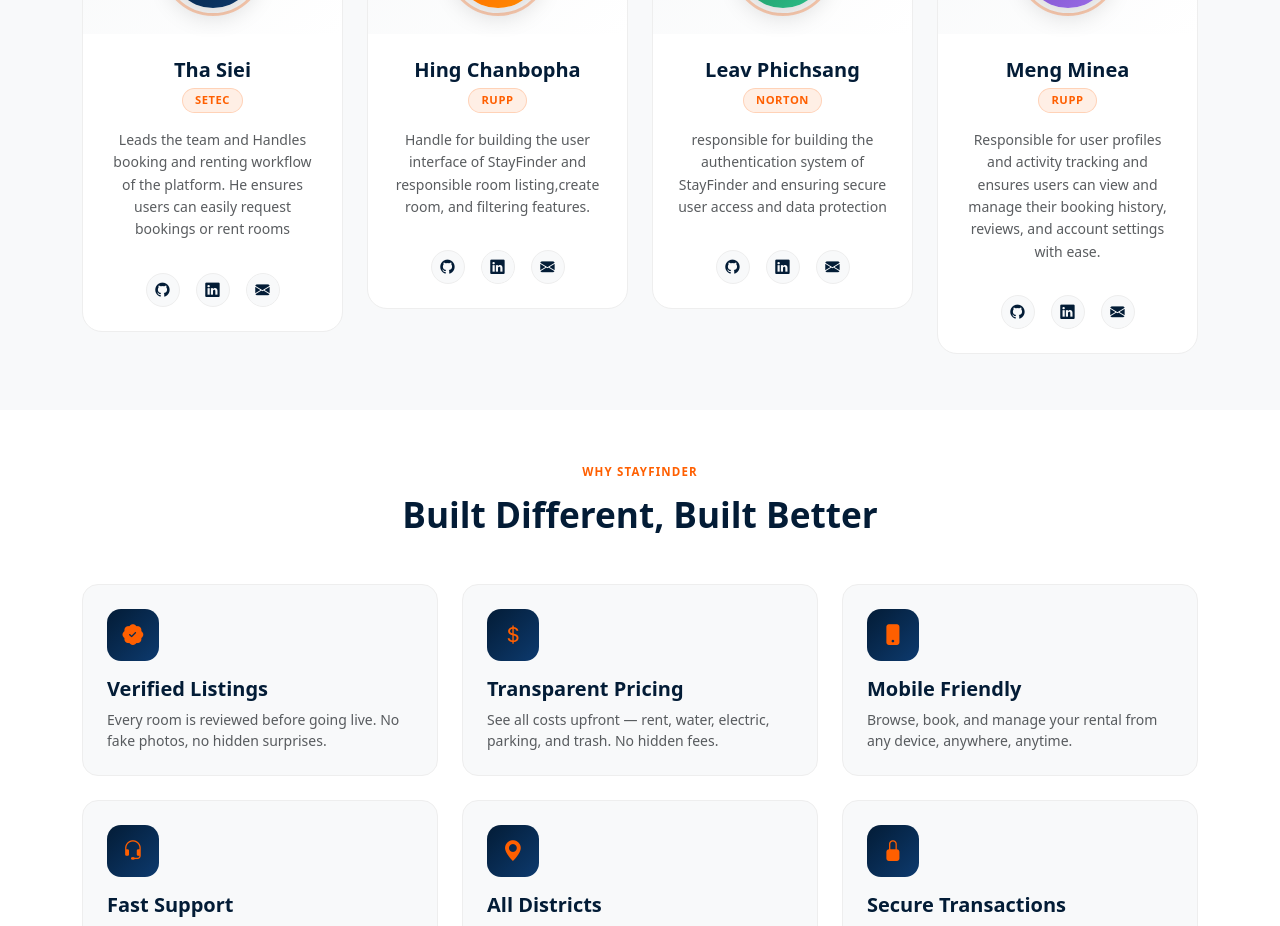
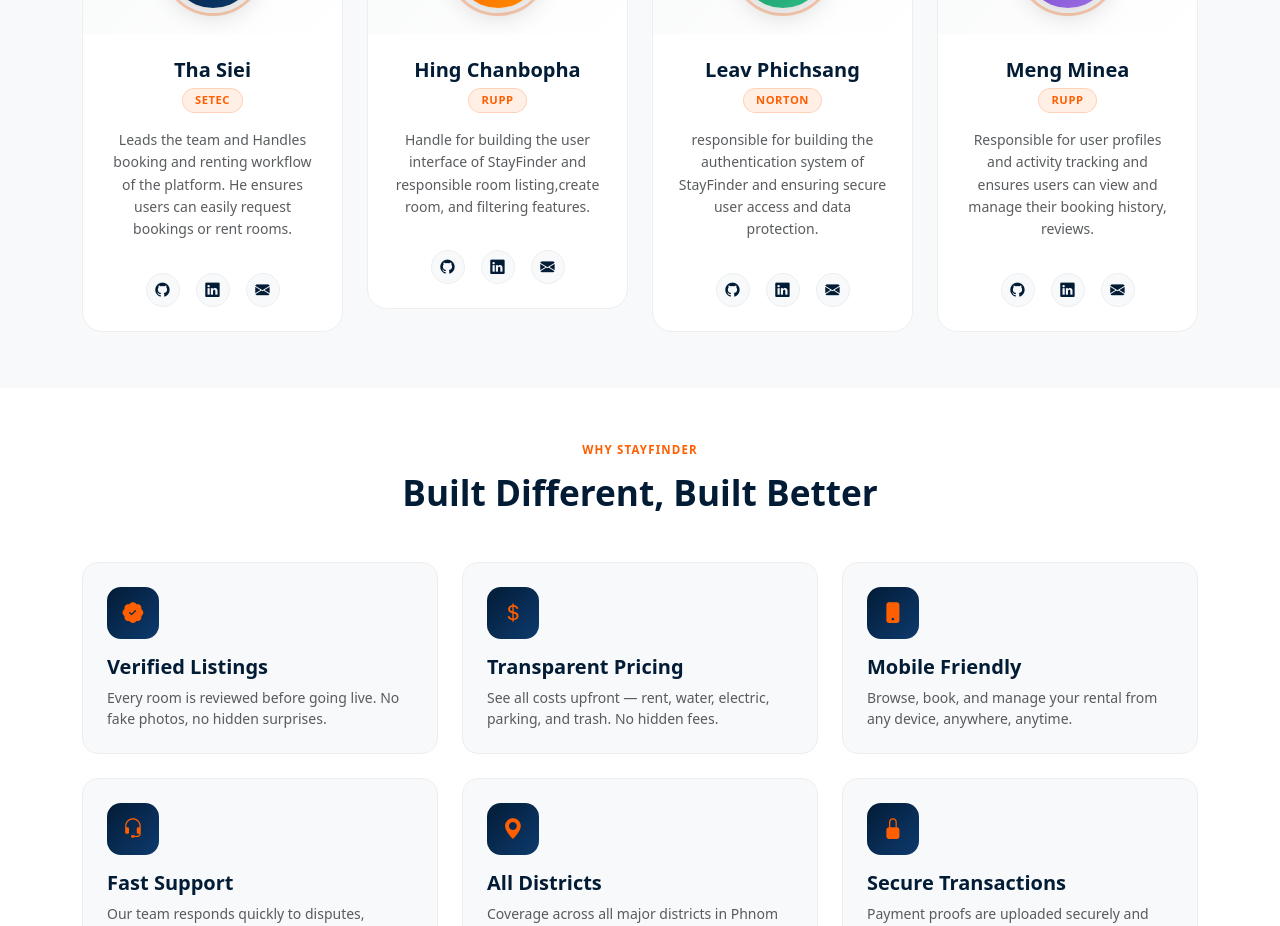
Before and after one commit to bobophaa/StayFinder-Project, a Vue app: page /about in a window 1280 px wide. Shown: the part 1960-2886 px from the top of the page. Built offline with nearby package versions, Linux system fonts and the light colour scheme.

Commit message:
update code

```diff
--- a/src/views/User/AboutUs.vue
+++ b/src/views/User/AboutUs.vue
@@ -240,7 +240,7 @@ const team = [
   {
     name: 'Tha Siei',
     role: 'SETEC',
-    bio: 'Leads the team and Handles booking and renting workflow of the platform. He ensures users can easily request bookings or rent rooms',
+    bio: 'Leads the team and Handles booking and renting workflow of the platform. He ensures users can easily request bookings or rent rooms.',
     // skills: ['Vue 3', 'Node.js', 'Project Management'],
     bg: 'linear-gradient(135deg, #031c36, #0d3a6e)',
     github: '#',
@@ -260,7 +260,7 @@ const team = [
   {
     name: 'Leav Phichsang',
     role: 'Norton',
-    bio: 'responsible for building the authentication system of StayFinder and ensuring secure user access and data protection',
+    bio: 'responsible for building the authentication system of StayFinder and ensuring secure user access and data protection.',
     // skills: ['Figma', 'CSS', 'Design Systems'],
     bg: 'linear-gradient(135deg, #198754, #2dc08c)',
     github: '#',
@@ -270,7 +270,7 @@ const team = [
   {
     name: 'Meng Minea',
     role: 'RUPP',
-    bio: 'Responsible for user profiles and activity tracking and ensures users can view and manage their booking history, reviews, and account settings with ease.',
+    bio: 'Responsible for user profiles and activity tracking and ensures users can view and manage their booking history, reviews.',
     // skills: ['Vue 3', 'Laravel', 'Docker'],
     bg: 'linear-gradient(135deg, #6f42c1, #9d6fe8)',
     github: '#',
```
